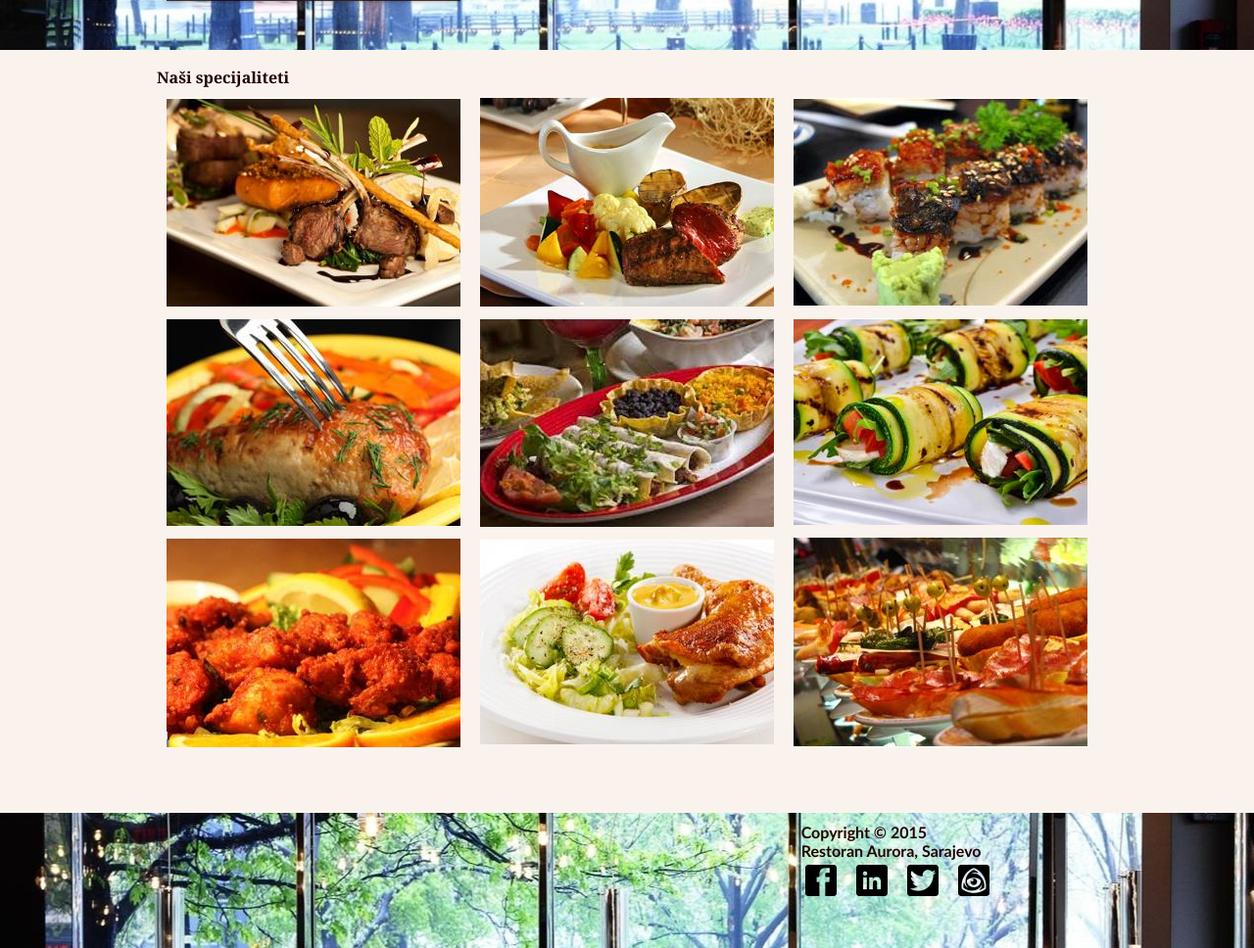
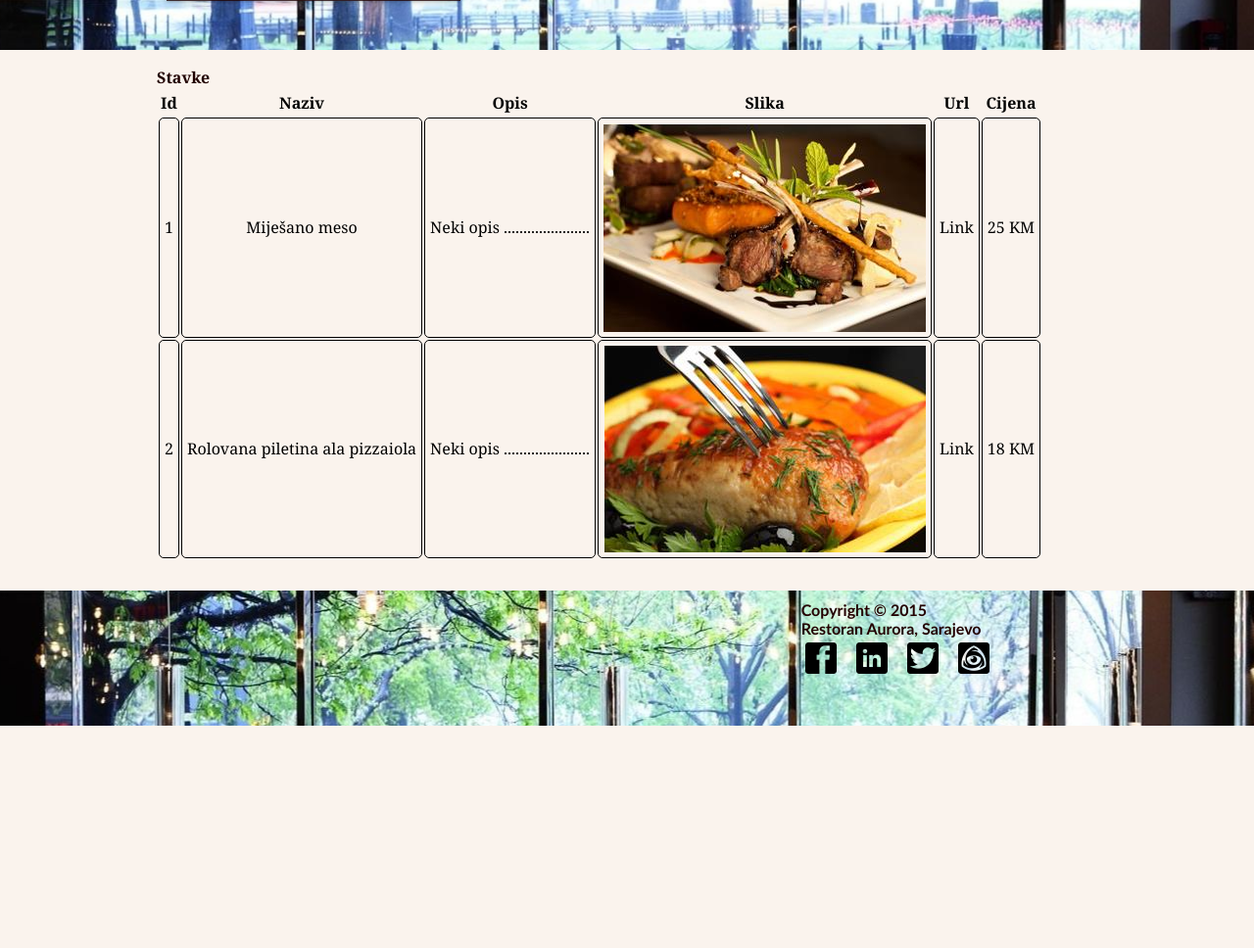
Before and after one commit to WebTehnologijeETF/RestoranCaffeBar, a PHP site: page /galerija.html in a window 1280 px wide. Shown: the part 681-1649 px from the top of the page at 98% size. After the commit the page ends 1422 px from the top, so only its background shows below. Run offline with PHP 8.4, Linux system fonts and the light colour scheme.

Commit message:
Ucitavanje podstranica AJAX | Tabela proizvoda

```diff
--- a/css/style.css
+++ b/css/style.css
@@ -416,3 +416,22 @@ nav ul li:hover > ul {
 #submeni > li:hover {
     background-color: white;
 }
+
+table#tabelaProizvoda { text-align: center; }
+
+div#tabelaProizvodaDiv {
+    max-height: 800px;
+    overflow: scroll;
+}
+
+element.style {
+  border: 1px solid black;
+  border-radius: 5px;
+  padding: 5px;
+}
+
+td {
+  border: 1px solid black;
+  border-radius: 5px;
+  padding: 5px
+}
--- a/galerija.html
+++ b/galerija.html
@@ -2,7 +2,7 @@
 <!DOCTYPE html>
 <html lang="en">
 	<head>
-		<title>Aurora - Galerija</title>
+		<title>Aurora | Galerija</title>
 		<meta charset="utf-8">
 		<meta name="viewport" content="width=device-width, initial-scale=1, maximum-scale=1">
 		<link rel="stylesheet" href="css/style.css" type="text/css" media="all">
@@ -13,27 +13,29 @@
 		<div class="body1">
 			<div class="main grid">
 				<header>
-					<h1><a href="index.html" id="logo"><img src="slike/logo.png" alt=""></a></h1>
+					<a onclick="ucitavajStranicuAsinhrono('index.html')">
+						<h1><img src="slike/logo.png" alt=""></h1>
+					</a>
 					<nav>
 						<ul id="vrh_nav">
-							<li><a href="index.html"><img src="slike/ikona_1.gif" alt=""></a></li>
-							<li><a href="galerija.html"><img src="slike/ikona_2.gif" alt=""></a></li>
-							<li class="kraj"><a href="kontakt.html"><img src="slike/ikona_3.gif" alt=""></a></li>
+							<li><a onclick="ucitajStranicuAsinhrono('index.html')"><img src="slike/ikona_1.gif" alt=""></a></li>
+							<li><a onclick="ucitajStranicuAsinhrono('galerija.html')"><img src="slike/ikona_2.gif" alt=""></a></li>
+							<li class="kraj"><a onclick="ucitajStranicuAsinhrono('kontakt.html')"><img src="slike/ikona_3.gif" alt=""></a></li>
 						</ul>
 					</nav>
 					<nav>
 						<ul id="meni">
-							<li><a href="index.html">Naslovnica</a></li>
-							<li class="active" id="galerija" onmouseover="galerija_Prikazi()" onmouseout="galerija_Sakrij()"><a href="galerija.html">Galerija</a>
+							<li><a onclick="ucitajStranicuAsinhrono('index.html')">Naslovnica</a></li>
+							<li class="active" id="galerija" onmouseover="galerija_Prikazi()" onmouseout="galerija_Sakrij()"><a onclick="ucitajStranicuAsinhrono('galerija.html')">Galerija</a>
 								<ul id="submeni" onmouseover="galerija_Prikazi()">
-									<li><a href="galerija.html#sadrzaj2">Enterijer</a></li>
-									<li><a href="galerija.html#sadrzaj2">Eksterijer</a></li>
-									<li><a href="galerija.html#sadrzaj2">Ponuda</a></li>
+									<li><a onclick="ucitajStranicuAsinhrono('galerija.html')">Enterijer</a></li>
+									<li><a onclick="ucitajStranicuAsinhrono('galerija.html')">Eksterijer</a></li>
+									<li><a onclick="ucitajStranicuAsinhrono('galerija.html')">Ponuda</a></li>
 								</ul>
 							</li>
-							<li><a href="meni.html">Meni</a></li>
-							<li><a href="recepti.html">Recepti</a></li>
-							<li><a href="kontakt.html">Kontakt</a></li>
+							<li><a onclick="ucitajStranicuAsinhrono('meni.html')">Meni</a></li>
+							<li><a onclick="ucitajStranicuAsinhrono('recepti.html')">Recepti</a></li>
+							<li><a onclick="ucitajStranicuAsinhrono('kontakt.html')">Kontakt</a></li>
 						</ul>
 					</nav>
 				</header>
@@ -63,36 +65,38 @@
 		<article id="sadrzaj2">
 			<div class="wrapper">
 				<section>
-					<h2><br>Naši specijaliteti</h2>
-					<div class="wrapper">
-						<div class="col-1-3">
-							<div class="wrap-col">
-								<div class="wrapper pad_dno1">
-									<figure class="pad_dno1"><img src="slike/galerija1.jpg" alt=""></figure>
-									<figure class="pad_dno1"><img src="slike/galerija2.jpg" alt=""></figure>
-									<figure class="pad_dno1"><img src="slike/galerija3.jpg" alt=""></figure>
+					<h2><br>Stavke</h2>
+					<div id="tabelaProizvodaDiv" class="wrapper">
+						<table id="tabelaProizvoda">
+							<tbody>
+								<tr>
+									<th>Id</th>
+									<th>Naziv</th>
+									<th>Opis</th>
+									<th>Slika</th>
+									<th>Url</th>
+									<th>Cijena</th>
+								</tr>
+								<tr>
+									<td>1</td>
+									<td>Miješano meso</td>
+									<td>Neki opis ...................... </td>
+									<td><img src="slike/galerija1.jpg" alt=""></td>
+									<td><a href=""></a>Link</td>
+									<td>25 KM</td>
 
-								</div>
-							</div>
-						</div>
-						<div class="col-1-3">
-							<div class="wrap-col">
-								<div class="wrapper pad_dno1">
-									<figure class="pad_dno1"><img src="slike/galerija4.jpg" alt=""></figure>
-									<figure class="pad_dno1"><img src="slike/galerija5.jpg" alt=""></figure>
-									<figure class="pad_dno1"><img src="slike/galerija6.jpg" alt=""></figure>
-								</div>
-							</div>
-						</div>
-						<div class="col-1-3">
-							<div class="wrap-col">
-								<div class="wrapper pad_dno1">
-									<figure class="pad_dno1"><img src="slike/galerija7.jpg" alt=""></figure>
-									<figure class="pad_dno1"><img src="slike/galerija8.jpg" alt=""></figure>
-									<figure class="pad_dno1"><img src="slike/galerija9.jpg" alt=""></figure>
-								</div>
-							</div>
-						</div>
+								</tr>
+								<tr>
+									<td>2</td>
+									<td>Rolovana piletina ala pizzaiola</td>
+									<td>Neki opis ...................... </td>
+									<td><img src="slike/galerija2.jpg" alt=""></td>
+									<td><a href=""></a>Link</td>
+									<td>18 KM</td>
+								</tr>
+							</tbody>
+						</table>
+
 					</div>
 				</section>
 			</div>
@@ -130,5 +134,6 @@
 	</div>
 </div>
 <script src="js/submeni.js"></script>
+<script src="js/ucitajStranicuAsinhrono.js"></script>
 </body>
 </html>
--- /dev/null
+++ b/js/ucitajStranicuAsinhrono.js
@@ -0,0 +1,14 @@
+function ucitajStranicuAsinhrono(url) {
+    var ajax = new XMLHttpRequest;
+
+    ajax.onreadystatechange = function() {
+        if(ajax.status == 200 && ajax.readyState == 4) {
+            document.open();
+            document.write(ajax.responseText);
+            document.close();
+        }
+    }
+
+    ajax.open("GET", url, true);
+    ajax.send();
+}
```
Also changed, not shown: index.html (+16 -13 lines), kontakt.html (+16 -13 lines), meni.html (+16 -13 lines), recepti.html (+15 -12 lines).
